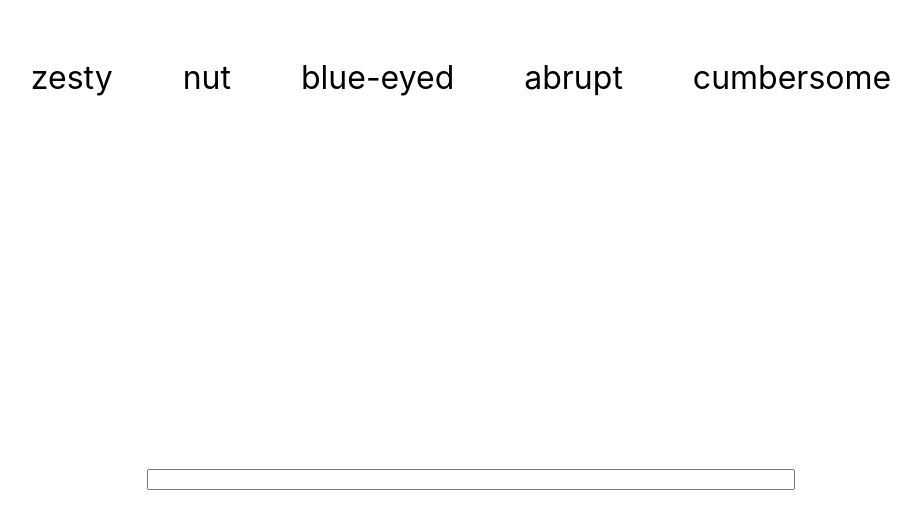
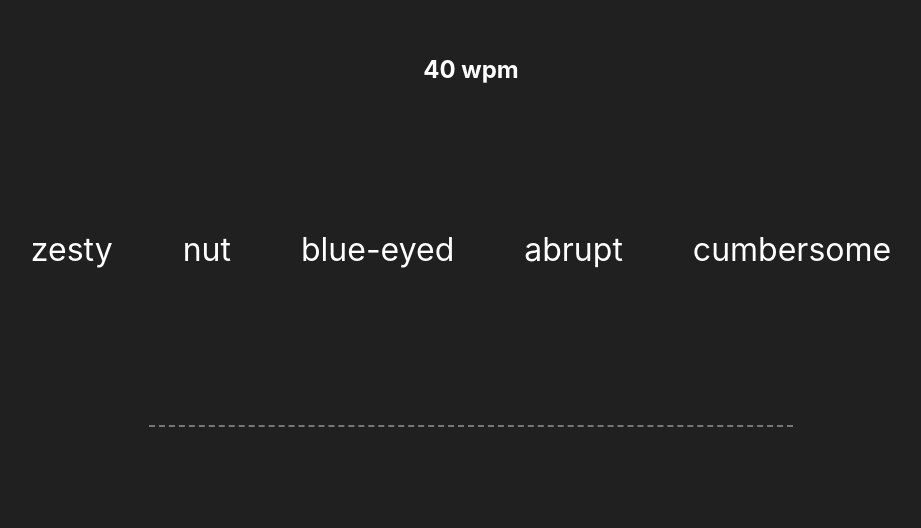
Before and after one commit to arjunmahishi/type-test, a React (Create React App) app: page / in a window 1280 px wide. Shown: the part 202-730 px from the top of the page, without its empty margins (169-1090 px from the left). Built offline with nearby package versions, Linux system fonts and the light colour scheme.

Commit message:
FIX: revamp the overall look and feel

```diff
--- a/src/App.js
+++ b/src/App.js
@@ -1,32 +1,46 @@
 import React from 'react';
 import TextDisplay from './components/TextDisplay';
 import './css/App.css';
+
+const NumberOfWords = 5
 
 class App extends React.Component {
   constructor(props) {
     super(props);
     this.state = {
-      typedText: ""
+      typedText: "",
+      speed: 0,
     }
+    this.timerStarted = false
   }
 
   handleInput = (e) => {
+    this.timerStarted = true
     this.setState({typedText: e.target.value})
   }
 
-  resetInput = () => this.setState({
-    typedText: "",
-  })
+  resetInput = () => {
+    this.setState({
+      typedText: "",
+    })
+    this.timerStarted = false
+  }
 
   render() {
     return (
       <div className="App">
+        <h2 className="speed">40 wpm</h2>
         <TextDisplay
           typedText={this.state.typedText}
           resetCallback={this.resetInput}
-          numberOfWords={5}
+          numberOfWords={NumberOfWords}
         />
-        <input value={this.state.typedText} id="text-input" className="text-input" onChange={this.handleInput} />
+        <input value={this.state.typedText}
+          id="text-input"
+          className="text-input"
+          onChange={this.handleInput}
+          // placeholder="start typing"
+        />
       </div>
     );
   }
--- a/src/components/TextDisplay.js
+++ b/src/components/TextDisplay.js
@@ -3,9 +3,9 @@ import '../css/TextDisplay.css'
 import { getRandomWords } from '../lib/randomWords'
 
 const colors = {
-    correctWord: "rgba(119, 219, 119, 0.37)",
-    activeWord: "rgba(255, 0, 0, 0.3)",
-    inActiveWord: "#fff",
+    correctWord: "rgba(119, 219, 119, 0.1)",
+    activeWord: "rgba(255, 0, 0, 0.1)",
+    inActiveWord: "#202020",
 }
 
 class TextDisplay extends React.Component {
@@ -59,7 +59,7 @@ class TextDisplay extends React.Component {
     }
 
     getWordsObjects = (words) => words.map(word => {
-        return {value: word, bgColor: "#fff", correct: false}
+        return {value: word, bgColor: colors.inActiveWord, correct: false}
     })
 
     render() {
--- a/src/css/App.css
+++ b/src/css/App.css
@@ -1,7 +1,11 @@
+body {
+  background-color: #202020;
+}
+
 .App {
   text-align: center;
-  margin-top: 5rem;
-  line-height: 25rem;
+  margin-top: 12rem;
+  line-height: 10rem;
 }
 
 .App-logo {
@@ -42,8 +46,18 @@
 .text-input {
   width: 50%;
   margin: 4px;
+  border-style: none;
+  border-bottom-style: dashed;
+  font-size: xx-large;
+  text-align: center;
+  background-color: #202020;
+  color: #ffffff;
 }
 
 .words-holder {
   font-size: xx-large;
 }
+
+.speed {
+  color: #fff;
+}
--- a/src/css/TextDisplay.css
+++ b/src/css/TextDisplay.css
@@ -1,5 +1,7 @@
 .word {
     margin-right: 20px;
     padding: 25px;
-    border-radius: 50%;
+    color: #fff;
+    background-color: #202020;
+    border-radius: 10%;
 }
```
